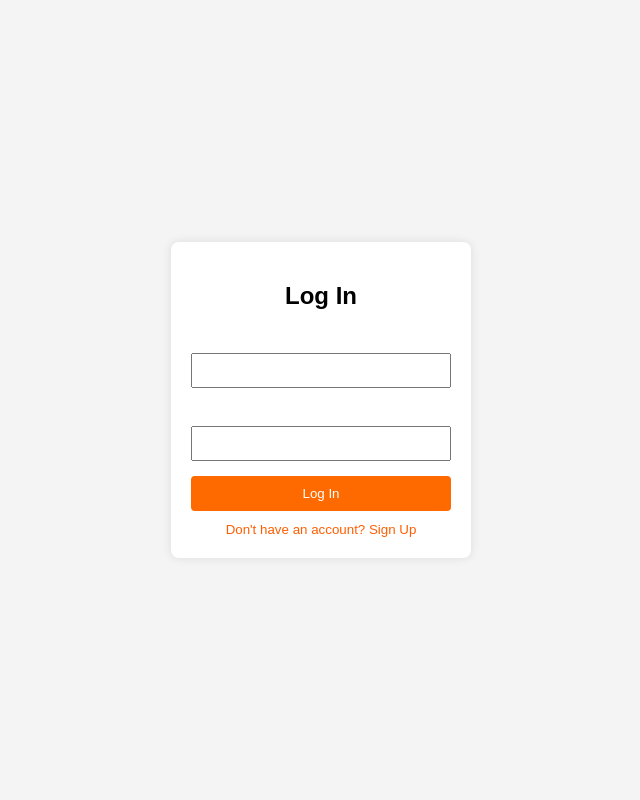
After one commit to AbisekNepal/VTHacks, a Flask app: template templates/start.html in a window 1280 px wide. The commit adds this page. Shown: the whole page, without its empty margins (319-959 px from the left). Run offline with Flask 3, Linux system fonts and the light colour scheme; the template is opened without the code that fills it, so the values that code supplies are empty.

Commit message:
wired up log in

```diff
--- a/app.py
+++ b/app.py
@@ -44,7 +44,8 @@ def login():
             return "Invalid email or password. Please try again."
 
         # return f"Email: {email}, Password: {password}"
-    return render_template('login.html')
+    # return render_template('login.html')
+    return render_template('start.html')
 
 @app.route('/register', methods=['GET', 'POST'])
 def register():
--- /dev/null
+++ b/static/assets/styles.css
@@ -0,0 +1,221 @@
+* {
+    box-sizing: border-box;
+  }
+
+  html, body {
+    margin: 0;
+    padding: 0;
+  }
+
+  body {
+    font-family: 'Montserrat', sans-serif;
+    background-color: #000;
+    color: #fff;
+    width: 100%;
+  }
+
+  .navbar {
+    background-color: #f18807;
+    /* Dim Grey */
+    color: #fff;
+    display: flex;
+    flex-direction: row;
+    justify-content: space-between;
+    align-items: center;
+    width: 100%;
+    padding: 1rem;
+  }
+
+  .navbar-brand {
+    font-size: 1.5em;
+    font-weight: bold;
+  }
+
+  a.navbar-brand {
+    text-decoration: none;
+    color: white;
+  }
+
+  .nav-links {
+    list-style: none;
+    display: flex;
+    flex-direction: row;
+    gap: 1rem;
+  }
+
+  .nav-links a {
+    color: #fff;
+    text-decoration: none;
+  }
+
+  .search-container {
+    display: flex;
+    align-items: center;
+    padding: 1em;
+  }
+
+  .search-container form {
+    display: flex;
+    align-items: center;
+  }
+
+  .search-container input {
+    padding: 10px;
+    border: none;
+    border-radius: 5px 0 0 5px;
+    width: 200px;
+  }
+
+  .search-container button {
+    padding: 10px;
+    border: none;
+    border-radius: 0 5px 5px 0;
+    background-color: #f18807;
+    /* Orange */
+    color: #fff;
+    cursor: pointer;
+  }
+
+  .filter-options {
+    display: flex;
+    flex-direction: row;
+    justify-content: center;
+    padding: 1.5rem;
+    gap: 1rem;
+  }
+
+  .filter-button {
+    padding: 10px 20px;
+    border: none;
+    border-radius: 5px;
+    background-color: #b2bbba;
+    /* Light Grey */
+    color: #000;
+    cursor: pointer;
+  }
+
+  .filter-button.active {
+    background-color: #f18807;
+    /* Orange */
+    color: #fff;
+  }
+
+  .feed-container {
+    display: flex;
+    justify-content: center;
+    align-items: center;
+    height: calc(100vh - 180px);
+    /* Adjust for navbar and search bar height */
+  }
+
+  .card {
+    background-color: #f18807;
+    /* Orange */
+    border: 1px solid #fff;
+    border-radius: 10px;
+    padding: 20px;
+    width: 350px;
+    /* Increased width */
+    box-shadow: 0 0 10px rgba(0, 0, 0, 0.1);
+    transition: transform 0.3s ease-in-out;
+  }
+
+  .card-header {
+    display: flex;
+    flex-direction: column;
+    align-items: center;
+    margin-bottom: 20px;
+  }
+
+  .card-header h2 {
+    margin-bottom: 10px;
+  }
+
+  .profile-picture {
+    width: 200px;
+    /* Increased size */
+    height: 200px;
+    /* Increased size */
+    border-radius: 50%;
+    object-fit: cover;
+  }
+
+  .card-body {
+    margin-bottom: 20px;
+    font-family: 'Varela Round', sans-serif;
+  }
+
+  .card-footer {
+    display: flex;
+    justify-content: space-between;
+  }
+
+  .card {
+    background-color: #f18807;
+    /* Orange */
+    border: 1px solid #fff;
+    border-radius: 10px;
+    padding: 20px;
+    width: 350px;
+    box-shadow: 0 0 10px rgba(0, 0, 0, 0.1);
+    transition: transform 0.3s ease-in-out, opacity 0.3s ease-in-out;
+    position: absolute;
+    opacity: 1;
+  }
+
+  .swipe-left {
+    transform: translateX(-100%);
+    opacity: 0;
+  }
+
+  .swipe-right {
+    transform: translateX(100%);
+    opacity: 0;
+  }
+
+  .dropdown {
+    position: relative;
+    display: inline-block;
+  }
+
+  .dropdown-toggle {
+    background-color: #4CAF50;
+    /* Green */
+    color: white;
+    padding: 16px;
+    font-size: 16px;
+    border: none;
+    cursor: pointer;
+  }
+
+  .dropdown-toggle:hover {
+    background-color: #3e8e41;
+  }
+
+  .dropdown-menu {
+    display: none;
+    position: absolute;
+    background-color: #f9f9f9;
+    min-width: 160px;
+    box-shadow: 0px 8px 16px 0px rgba(0, 0, 0, 0.2);
+    z-index: 1;
+  }
+
+  .dropdown-menu a {
+    color: black;
+    padding: 12px 16px;
+    text-decoration: none;
+    display: block;
+  }
+
+  .dropdown-menu a:hover {
+    background-color: #f1f1f1;
+  }
+
+  .dropdown:hover.dropdown-menu {
+    display: block;
+  }
+
+  .dropdown:hover.dropdown-toggle {
+    background-color: #3e8e41;
+  }
--- a/templates/home.html
+++ b/templates/home.html
@@ -10,7 +10,7 @@
     <h2>Filter Users:</h2>
 
     <form method="get" action="/">
-        <label for="domain">Preferred Team Member Domains:</label>
+        <label for="domain">Filter by Domains:</label>
         <select id="domain" name="domain">
             <option value="">All</option>
             <option value="Front-end">Front-end</option>
@@ -18,14 +18,14 @@
             <option value="Full-stack">Back-end</option>
         </select>
         <br>
-        <label for="experience">Preferred Team Member Experience:</label>
+        <label for="experience">Filter by Experience:</label>
         <select id="experience" name="experience">
             <option value="">All</option>
             <option value="First-Timer">First-Timer</option>
             <option value="Veteran">Veteran</option>
         </select>
         <br>
-        <label for="team_size">Preferred Team Size:</label>
+        <label for="team_size">Filter by Preferred Team Size:</label>
         <select id="team_size" name="team_size">
             <option value="">All</option>
             <option value="2">2</option>
--- /dev/null
+++ b/templates/start.html
@@ -0,0 +1,119 @@
+<!DOCTYPE html>
+<html lang="en">
+<head>
+    <link rel="stylesheet" href="{{ url_for('static', filename='assets/styles.css') }}">
+    <meta charset="UTF-8">
+    <meta name="viewport" content="width=device-width, initial-scale=1.0">
+    <title>Login and Sign-Up</title>
+    <style>
+        body {
+            font-family: Arial, sans-serif;
+            display: flex;
+            justify-content: center;
+            align-items: center;
+            height: 100vh;
+            margin: 0;
+            background-color: #f4f4f4;
+        }
+        .container {
+            width: 300px;
+            padding: 20px;
+            background-color: white;
+            box-shadow: 0 0 10px rgba(0, 0, 0, 0.1);
+            border-radius: 8px;
+        }
+        .container h2 {
+            text-align: center;
+        }
+        .form-group {
+            margin-bottom: 15px;
+        }
+        .form-group label {
+            display: block;
+            margin-bottom: 5px;
+        }
+        .form-group input {
+            width: 100%;
+            padding: 8px;
+            box-sizing: border-box;
+        }
+        .btn {
+            width: 100%;
+            padding: 10px;
+            background-color: #ff6a00;
+            color: white;
+            border: none;
+            border-radius: 4px;
+            cursor: pointer;
+        }
+        .btn:hover {
+            background-color: #f57a2e;
+        }
+        .toggle-btn {
+            background: none;
+            border: none;
+            color: #ff5e00;
+            cursor: pointer;
+            text-align: center;
+            margin-top: 10px;
+            display: block;
+            width: 100%;
+        }
+    </style>
+</head>
+<body>
+
+    <div class="container">
+        <div id="login-form">
+            <h2 style="color:black;">Log In</h2>
+            <form action="/login" method="POST">
+                <div class="form-group">
+                    <label for="email">Email:</label>
+                    <input type="email" id="email" name="email" required>
+                </div>
+                <div class="form-group">
+                    <label for="password">Password:</label>
+                    <input type="password" id="password" name="password" required>
+                </div>
+                <button type="submit" class="btn">Log In</button>
+            </form>
+            <button class="toggle-btn" onclick="toggleForm()">Don't have an account? Sign Up</button>
+        </div>
+
+        <div id="signup-form" style="display: none;">
+            <h2>Sign Up</h2>
+            <form action="/signup" method="POST">
+                <div class="form-group">
+                    <label for="signup-email">Email:</label>
+                    <input type="email" id="signup-email" name="email" required>
+                </div>
+                <div class="form-group">
+                    <label for="signup-password">Password:</label>
+                    <input type="password" id="signup-password" name="password" required>
+                </div>
+                <div class="form-group">
+                    <label for="signup-confirm-password">Confirm Password:</label>
+                    <input type="password" id="signup-confirm-password" name="confirm_password" required>
+                </div>
+                <button type="submit" class="btn">Sign Up</button>
+            </form>
+            <button class="toggle-btn" onclick="toggleForm()">Already have an account? Log In</button>
+        </div>
+    </div>
+
+    <script>
+        function toggleForm() {
+            const loginForm = document.getElementById('login-form');
+            const signupForm = document.getElementById('signup-form');
+            if (loginForm.style.display === 'none') {
+                loginForm.style.display = 'block';
+                signupForm.style.display = 'none';
+            } else {
+                loginForm.style.display = 'none';
+                signupForm.style.display = 'block';
+            }
+        }
+    </script>
+
+</body>
+</html>
```
Also changed, not shown: templates/login.html (deleted, +0 -23 lines).
